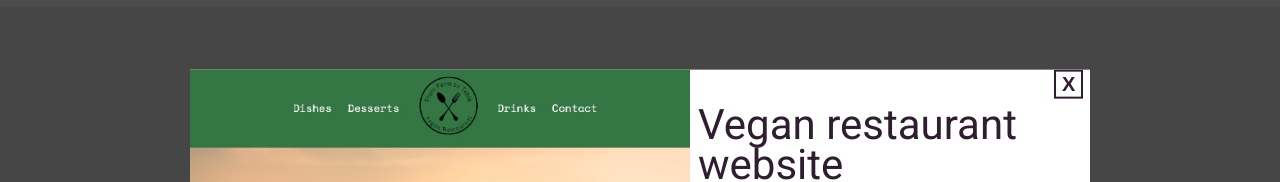
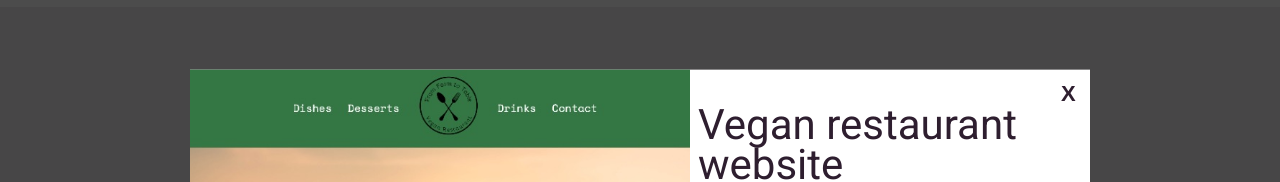
Before and after one commit to FeNatalia/portfolio, a React (Create React App) app: page / in a window 1280 px wide. Both pictures are taken after a click on the element "Vegan restaurant website". Shown: the part 1355-1537 px from the top of the page. Built offline with nearby package versions, Linux system fonts and the light colour scheme.

Commit message:
edit modal button

```diff
--- a/src/styles/modal.css
+++ b/src/styles/modal.css
@@ -105,12 +105,13 @@
 }
 
 .corner-button button {
+  margin: var(--space-small);
   color: var(--color-very-dark-purple);
   font-weight: bolder;
   font-size: 20px;
   position: absolute;
-  left: 89%;
-  border: 2px solid var(--color-very-dark-purple);
+  left: 85%;
+  border: 2px solid white;
   background-color: white;
 }
 
@@ -135,7 +136,7 @@
   }
 
   .corner-button button {
-    left: 93%;
+    left: 91%;
   }
 }
 
@@ -161,6 +162,7 @@
   }
 
   .corner-button button {
-    left: 96%;
+    font-size: 22px;
+    left: 95%;
   }
 }
```
Also changed, not shown: src/assets/pictures/package-screenshot.jpg.
